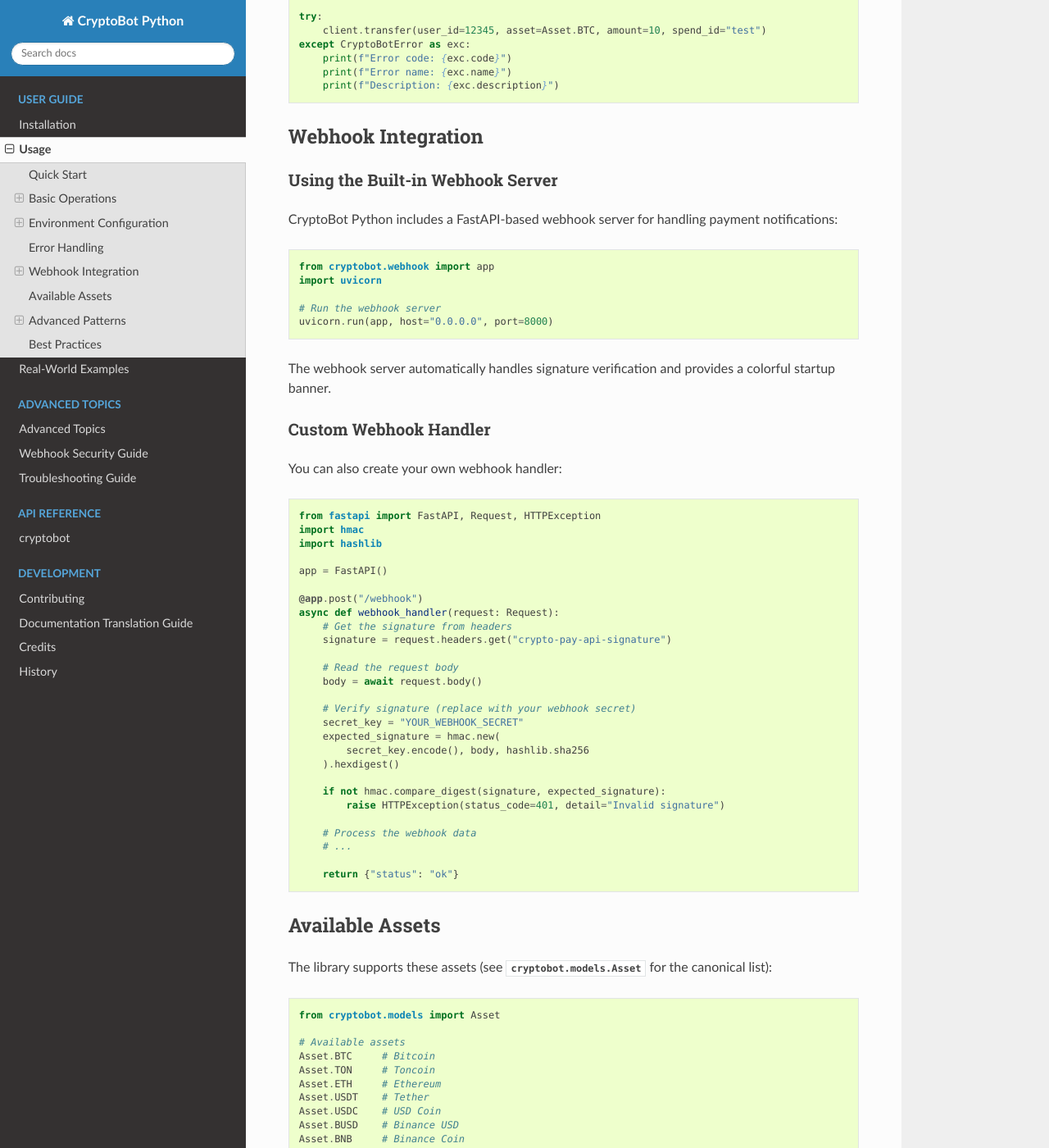
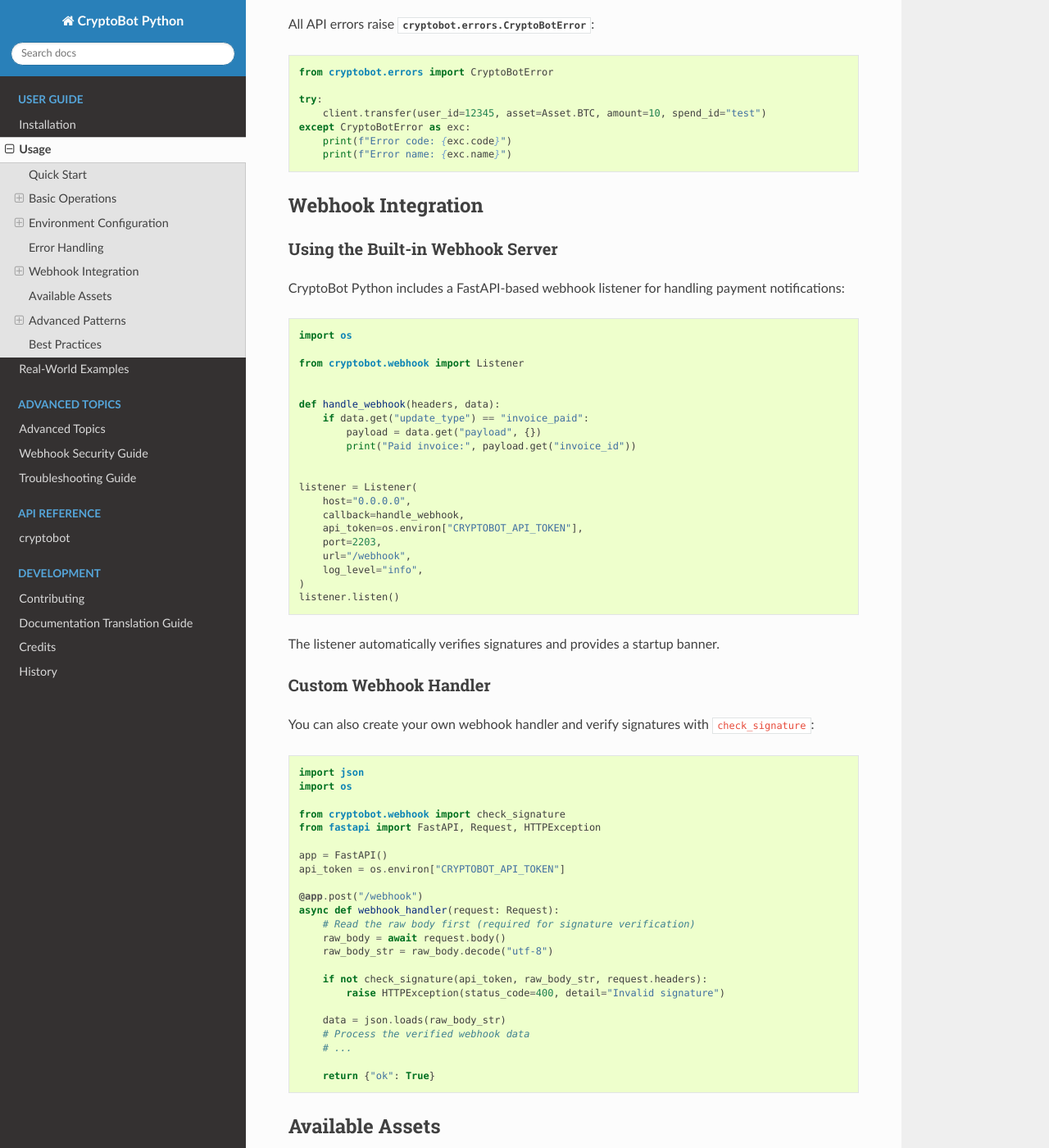
Before and after one commit to ragnarok22/cryptobot_python, a Sphinx documentation site: the page built from docs/usage.md, in a window 1280 px wide and 1400 px high, scrolled down 3924 px. Shown: the whole window at 82% size. Built offline with Sphinx 7.4.7 and the Read the Docs theme 3.1.0, drawn with Linux system fonts in a browser that asks for light colours; some of the changed text lies outside the part shown.

Commit message:
docs(usage): refresh examples for client setup and webhook handling

````diff
--- a/docs/usage.md
+++ b/docs/usage.md
@@ -5,15 +5,21 @@
 Import the client, core models, and error types:
 
 ```python
+import os
+
 from cryptobot import CryptoBotClient
-from cryptobot.models import Asset, Status
 from cryptobot.errors import CryptoBotError
+from cryptobot.models import Asset, ButtonName, Status
 ```
 
 Create a client instance with your API token:
 
 ```python
-client = CryptoBotClient("YOUR_API_TOKEN")
+client = CryptoBotClient(
+    api_token=os.environ["CRYPTOBOT_API_TOKEN"],
+    is_mainnet=True,
+    timeout=5.0,
+)
 ```
 
 ## Basic Operations
@@ -77,7 +83,7 @@
     )
     print(f"Transfer completed: {transfer.transfer_id}")
 except CryptoBotError as e:
-    print(f"Transfer failed: {e.name} - {e.description}")
+    print(f"Transfer failed: {e.code} - {e.name}")
 ```
 
 ### Checking Balances
@@ -199,57 +205,67 @@
 except CryptoBotError as exc:
     print(f"Error code: {exc.code}")
     print(f"Error name: {exc.name}")
-    print(f"Description: {exc.description}")
 ```
 
 ## Webhook Integration
 
 ### Using the Built-in Webhook Server
 
-CryptoBot Python includes a FastAPI-based webhook server for handling payment notifications:
+CryptoBot Python includes a FastAPI-based webhook listener for handling payment notifications:
 
 ```python
-from cryptobot.webhook import app
-import uvicorn
+import os
 
-# Run the webhook server
-uvicorn.run(app, host="0.0.0.0", port=8000)
+from cryptobot.webhook import Listener
+
+
+def handle_webhook(headers, data):
+    if data.get("update_type") == "invoice_paid":
+        payload = data.get("payload", {})
+        print("Paid invoice:", payload.get("invoice_id"))
+
+
+listener = Listener(
+    host="0.0.0.0",
+    callback=handle_webhook,
+    api_token=os.environ["CRYPTOBOT_API_TOKEN"],
+    port=2203,
+    url="/webhook",
+    log_level="info",
+)
+listener.listen()
 ```
 
-The webhook server automatically handles signature verification and provides a colorful startup banner.
+The listener automatically verifies signatures and provides a startup banner.
 
 ### Custom Webhook Handler
 
-You can also create your own webhook handler:
+You can also create your own webhook handler and verify signatures with `check_signature`:
 
 ```python
+import json
+import os
+
+from cryptobot.webhook import check_signature
 from fastapi import FastAPI, Request, HTTPException
-import hmac
-import hashlib
 
 app = FastAPI()
+api_token = os.environ["CRYPTOBOT_API_TOKEN"]
 
 @app.post("/webhook")
 async def webhook_handler(request: Request):
-    # Get the signature from headers
-    signature = request.headers.get("crypto-pay-api-signature")
+    # Read the raw body first (required for signature verification)
+    raw_body = await request.body()
+    raw_body_str = raw_body.decode("utf-8")
 
-    # Read the request body
-    body = await request.body()
+    if not check_signature(api_token, raw_body_str, request.headers):
+        raise HTTPException(status_code=400, detail="Invalid signature")
 
-    # Verify signature (replace with your webhook secret)
-    secret_key = "YOUR_WEBHOOK_SECRET"
-    expected_signature = hmac.new(
-        secret_key.encode(), body, hashlib.sha256
-    ).hexdigest()
-
-    if not hmac.compare_digest(signature, expected_signature):
-        raise HTTPException(status_code=401, detail="Invalid signature")
-
-    # Process the webhook data
+    data = json.loads(raw_body_str)
+    # Process the verified webhook data
     # ...
 
-    return {"status": "ok"}
+    return {"ok": True}
 ```
 
 ## Available Assets
````
Also changed, not shown: other parts of docs/usage.md (+3 -3 lines).
